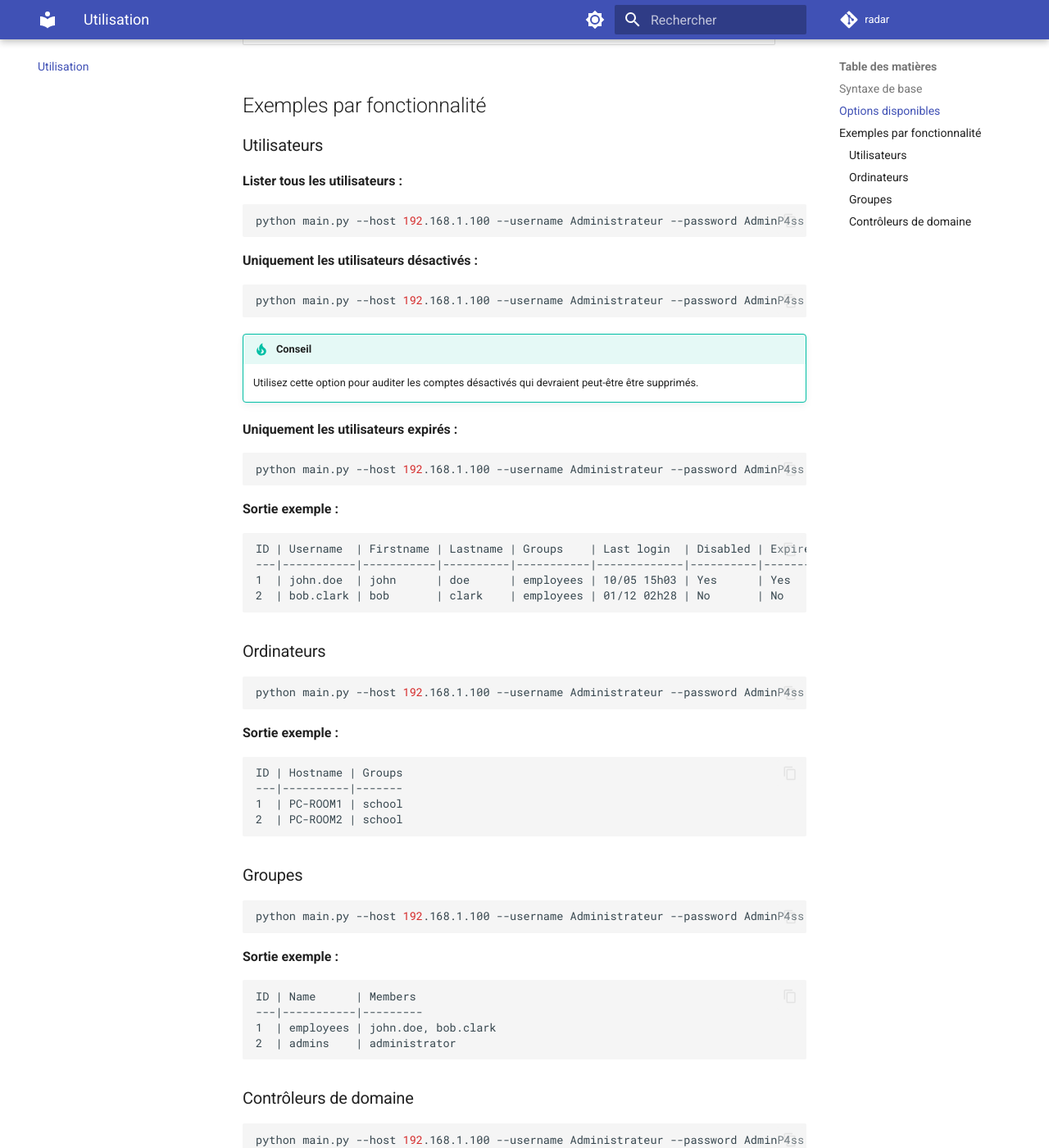
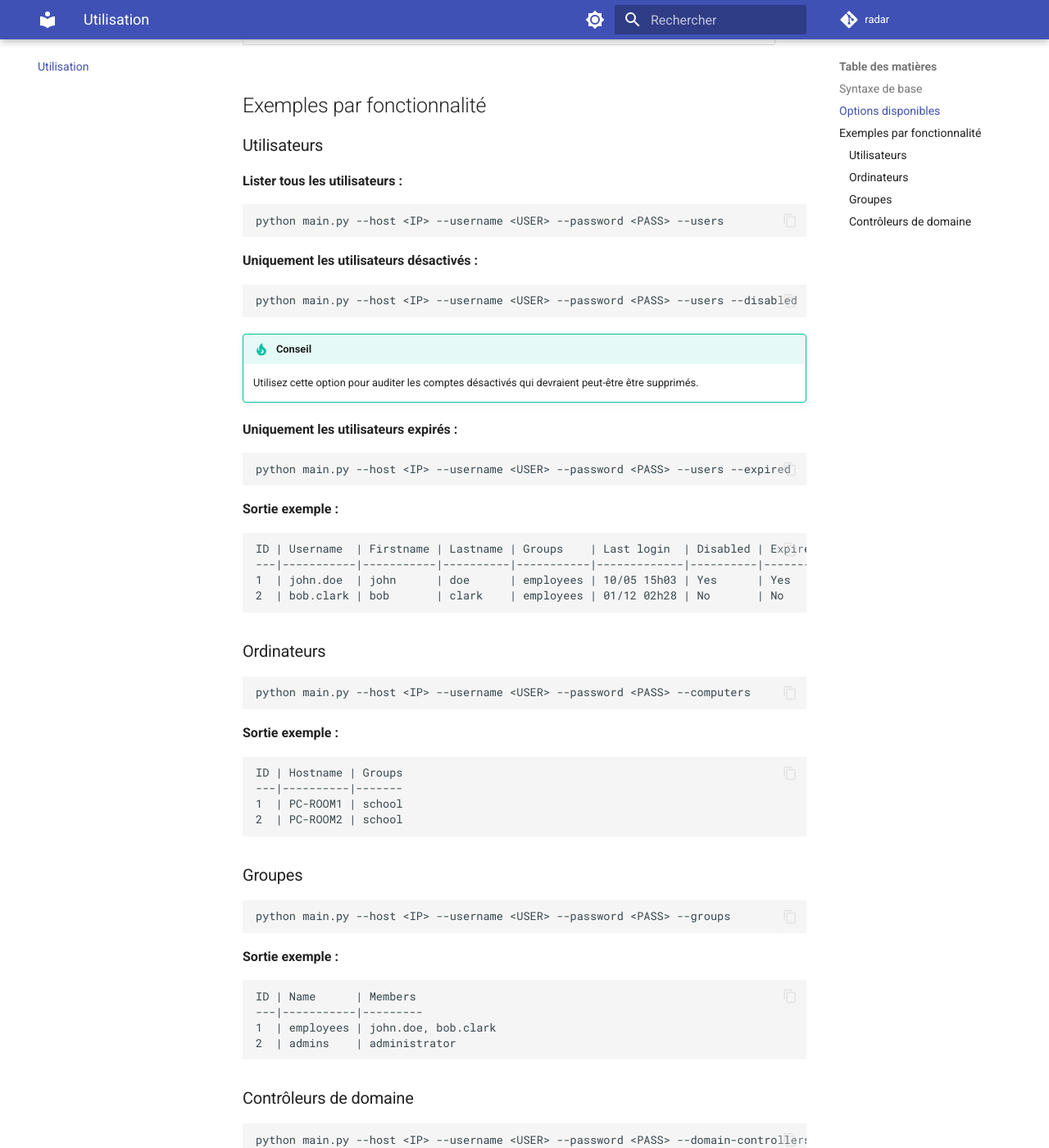
Before and after one commit to BTS-ESNA-2024-2026/Projet-RADAR-C-doc, an MkDocs documentation site: the page built from docs/usage.md, in a window 1280 px wide and 1400 px high, scrolled down 817 px. Shown: the whole window at 82% size. Built offline with MkDocs 1.6.1 and Material for MkDocs 9.7.7, drawn with Linux system fonts in a browser that asks for light colours; comment, search, counter and statistics services are not loaded; some of the changed text lies outside the part shown.

Commit message:
modif docs

````diff
--- a/docs/usage.md
+++ b/docs/usage.md
@@ -8,7 +8,7 @@ python main.py --host <IP> --username <USER> --password <PASS> [OPTIONS]
 
 **Exemple :**
 ```bash
-python main.py --host 192.168.1.100 --username Administrateur --password AdminP4ss --users
+python main.py --host <IP> --username <USER> --password <PASS> --users
 ```
 
 ## Options disponibles
@@ -29,12 +29,12 @@ python main.py --host 192.168.1.100 --username Administrateur --password AdminP4
 
 **Lister tous les utilisateurs :**
 ```bash
-python main.py --host 192.168.1.100 --username Administrateur --password AdminP4ss --users
+python main.py --host <IP> --username <USER> --password <PASS> --users
 ```
 
 **Uniquement les utilisateurs désactivés :**
 ```bash
-python main.py --host 192.168.1.100 --username Administrateur --password AdminP4ss --users --disabled
+python main.py --host <IP> --username <USER> --password <PASS> --users --disabled
 ```
 
 !!! tip "Conseil"
@@ -42,7 +42,7 @@ python main.py --host 192.168.1.100 --username Administrateur --password AdminP4
 
 **Uniquement les utilisateurs expirés :**
 ```bash
-python main.py --host 192.168.1.100 --username Administrateur --password AdminP4ss --users --expired
+python main.py --host <IP> --username <USER> --password <PASS> --users --expired
 ```
 
 **Sortie exemple :**
@@ -56,7 +56,7 @@ ID | Username  | Firstname | Lastname | Groups    | Last login  | Disabled | Exp
 ### Ordinateurs
 
 ```bash
-python main.py --host 192.168.1.100 --username Administrateur --password AdminP4ss --computers
+python main.py --host <IP> --username <USER> --password <PASS> --computers
 ```
 
 **Sortie exemple :**
@@ -70,7 +70,7 @@ ID | Hostname | Groups
 ### Groupes
 
 ```bash
-python main.py --host 192.168.1.100 --username Administrateur --password AdminP4ss --groups
+python main.py --host <IP> --username <USER> --password <PASS> --groups
 ```
 
 **Sortie exemple :**
@@ -84,7 +84,7 @@ ID | Name      | Members
 ### Contrôleurs de domaine
 
 ```bash
-python main.py --host 192.168.1.100 --username Administrateur --password AdminP4ss --domain-controllers
+python main.py --host <IP> --username <USER> --password <PASS> --domain-controllers
 ```
 
 **Sortie exemple :**
--- a/mkdocs.yml
+++ b/mkdocs.yml
@@ -1,7 +1,7 @@
 site_name: RADAR Documentation
 site_description: Un outil pour récupérer des informations depuis un Active Directory distant
 site_author: Baptiste
-repo_url: https://github.com/truerustyy/radar
+repo_url: https://github.com/BTS-ESNA-2024-2026/Projet-RADAR-C
 repo_name: radar
 
 theme:
````
Also changed, not shown: docs/installation.md (+1 -1 lines).
